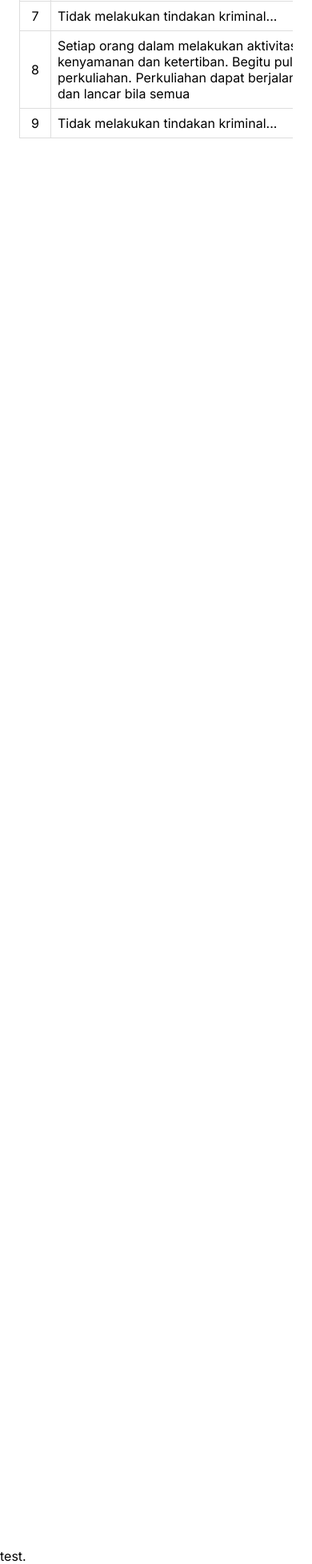
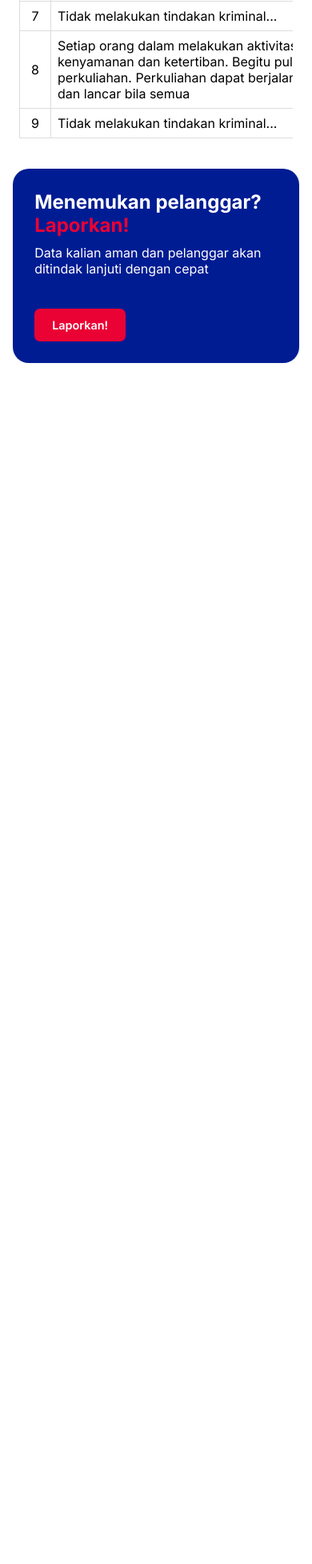
Before and after one commit to tjahjoe/kelompok-xycacyv_Sistem-Tata-Tertib, a PHP site: page / in a window 390 px wide. Shown: the part 1416-3372 px from the top of the page at 80% size. After the commit the page ends 1870 px from the top, so only its background shows below. Run offline with PHP 8.4, Linux system fonts and the light colour scheme.

Commit message:
add footerLaporSection component

```diff
--- /dev/null
+++ b/app/views/components/footerLaporSection.php
@@ -0,0 +1,11 @@
+<section id="footerLapor">
+  <div class="box-footer">
+    <h1 class="main-header">Menemukan pelanggar?<br><span class="text-red">Laporkan!</span></h1>
+    <p>
+      Data kalian aman dan pelanggar akan ditindak lanjuti dengan cepat
+    </p>
+    <a href="#pelaporan">
+      <button class="btn btn-red btn-tatib">Laporkan!</button>
+    </a>
+  </div>
+</section>
--- a/app/views/index.php
+++ b/app/views/index.php
@@ -17,13 +17,7 @@
   <?php include 'components/headerSection.php'; ?>
   <div class="container">
     <?php include 'components/tataTertibSection.php'; ?>
-    <section id="footerLapor"></section>
-  </div>
-  <div
-    style="height: 200vh; padding-top: 60px; display: flex; align-items: end">
-    <p style="height: max-content">
-      test.
-    </p>
+    <?php include 'components/footerLaporSection.php'; ?>
   </div>
   <script src="../assets/js/script.js"></script>
 </body>
--- a/assets/css/style.css
+++ b/assets/css/style.css
@@ -348,13 +348,14 @@ section#header {
 
 .btn {
   width: max-content;
-  padding: 10px 20px;
+  padding: 15px 25px;
   border-radius: 7px;
   outline: none;
   border: 0;
   font-weight: 600;
   font-family: "Inter", sans-serif;
   cursor: pointer;
+  font-size: 1em;
 }
 
 .btn-tatib {
@@ -363,6 +364,11 @@ section#header {
 
 .btn-orange {
   background-color: var(--orange-color);
+}
+
+.btn-red {
+  color: #fff;
+  background-color: var(--red-color);
 }
 
 /* SECTION TATATERTIB */
@@ -417,6 +423,31 @@ table#tataTertib td:nth-of-type(2) {
 
 .table-container::-webkit-scrollbar-thumb:hover {
   background-color: #555;
+}
+
+/* SECTION FOOTER LAPOR */
+section#footerLapor span.text-red{
+  color: var(--red-color);
+}
+
+section#footerLapor{
+  margin-top: 30px;
+  background-color: var(--primary-color);
+  border-radius: 20px;
+  /* background-repeat: no-repeat;
+  background-size: cover;
+  background-position: center; */
+}
+
+#footerLapor .box-footer{
+  display: flex;
+  flex-direction: column;
+  gap: 10px;
+  justify-content: start;
+  padding: 4rem;
+  color: #fff;
+  width: 100%;
+  max-width: 900px;
 }
 
 /* Responsive styles */
@@ -484,6 +515,14 @@ table#tataTertib td:nth-of-type(2) {
   .title {
     font-size: 2rem;
   }
+
+  #footerLapor .box-footer {
+    padding: 1.7rem;
+  }
+
+  #footerLapor .box-footer h1{
+    font-size: 2.5rem;
+  }
 }
 
 /* MOBILE */
@@ -494,4 +533,11 @@ table#tataTertib td:nth-of-type(2) {
   .title {
     font-size: 1.5rem;
   }
+  #footerLapor .box-footer h1{
+    font-size: 1.5rem;
+  }
+  .btn{
+    padding: 12px 22px;
+    font-size: 0.9em;
+  }
 }
```
